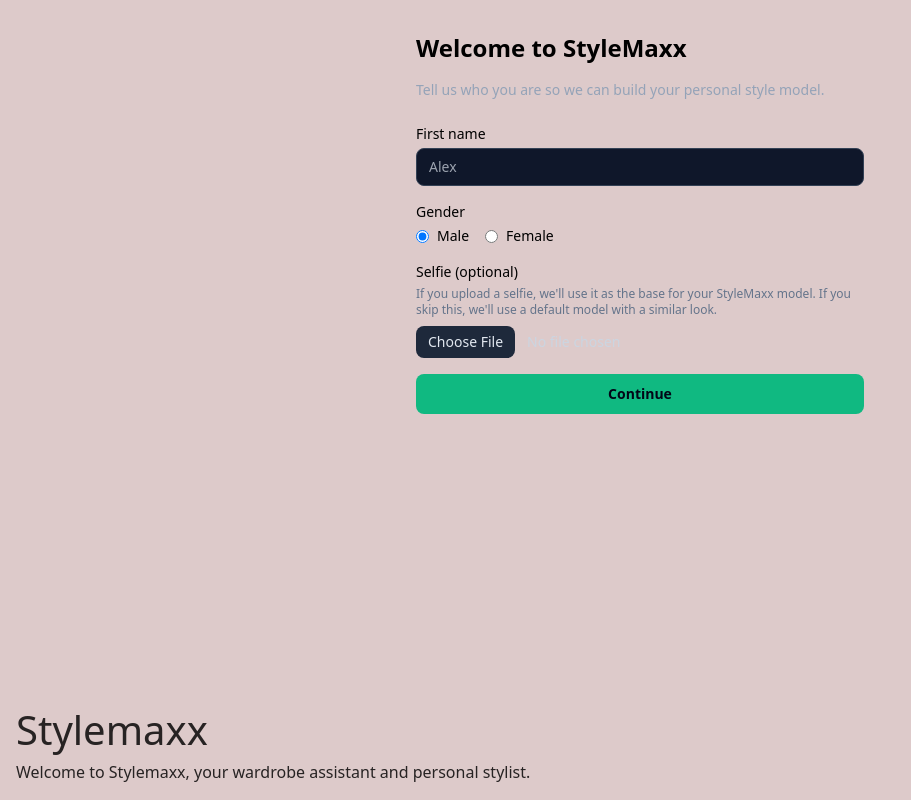
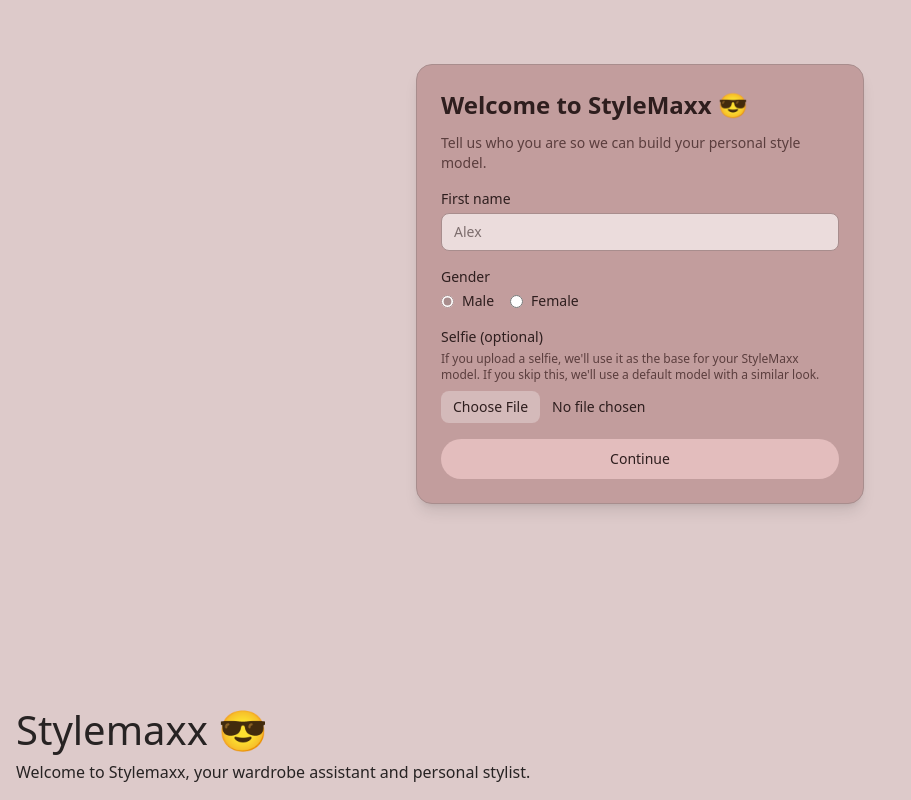
Before and after one commit to meoVUB/stylemaxx, a Django app: page /onboarding/ in a window 1280 px wide. Shown: the whole page, without its empty margins (0-911 px from the left). Run offline with Django 5.2, Linux system fonts and the light colour scheme; some libraries are stand-ins or nearby versions.

Commit message:
Update UI and URLS

```diff
--- a/core/urls.py
+++ b/core/urls.py
@@ -2,7 +2,7 @@ from django.urls import path
 from . import views
 
 urlpatterns = [
-    path('', views.swipe_view, name='swipe_dev'), # default = swipe, like tinder
+    path('', views.swipe_view, name='swipe'), # default = swipe, like tinder
     path('mystore/', views.mystore_view, name='mystore'),
     path('swipe/', views.swipe_view, name='swipe'),
     path('outfits/', views.outfits_view, name='outfits'),
--- a/core/views.py
+++ b/core/views.py
@@ -71,7 +71,7 @@ def onboarding_view(request):
         request.session.modified = True
 
         # after onboarding, send them to Swipe or Outfits (up to you)
-        return redirect("swipe_dev")
+        return redirect("swipe")
 
     return render(request, "core/onboarding.html")
 
@@ -80,6 +80,10 @@ def mystore_view(request):
     return render(request, 'core/mystore.html')
 
 def swipe_view(request):
+     # If the user has not completed onboarding → redirect
+    if not request.session.get("model_image_url"):
+        return redirect("onboarding")
+
     outfits = load_outfits()
     total = len(outfits)
 
--- a/templates/base.html
+++ b/templates/base.html
@@ -12,7 +12,7 @@
 
     <main class="max-w-5xl mx-auto px-4 py-8">
       <div class="fixed bottom-4 left-4">
-        <h1 style="font-size: 2.5rem; color: #272323;">Stylemaxx</h1>
+        <h1 style="font-size: 2.5rem; color: #272323;">Stylemaxx 😎</h1>
         <p style="color: #272323;">Welcome to Stylemaxx, your wardrobe assistant and personal stylist.</p>
       </div>
       {% block content %}{% endblock %}
--- a/templates/core/onboarding.html
+++ b/templates/core/onboarding.html
@@ -1,45 +1,46 @@
 {% extends "base.html" %}
 {% block content %}
-  <div class="max-w-md mx-auto">
-    <h1 class="text-2xl font-semibold mb-4">Welcome to StyleMaxx</h1>
-    <p class="text-slate-400 text-sm mb-6">
+<div class="max-w-md mx-auto mt-8 bg-[#C29D9D] border border-[#A88D8D] rounded-2xl p-6 shadow-lg">
+  <h1 class="text-2xl font-semibold text-[#2E1E1E] mb-3">Welcome to StyleMaxx 😎</h1>
+  <p class="text-sm text-[#5B3E3E] mb-4">
     Tell us who you are so we can build your personal style model.
   </p>
 
   <form method="post" enctype="multipart/form-data" class="space-y-4">
     {% csrf_token %}
 
+    <!-- First Name -->
     <div>
-        <label class="block text-sm font-medium mb-1" for="first_name">First name</label>
+      <label for="first_name" class="block text-sm font-medium text-[#2E1E1E] mb-1">First name</label>
       <input
         type="text"
         name="first_name"
         id="first_name"
-          class="w-full px-3 py-2 rounded-lg bg-slate-900 border border-slate-700 text-sm outline-none focus:border-emerald-400"
+        class="w-full px-3 py-2 rounded-lg bg-[#EBDCDC] border border-[#A88D8D] text-sm text-[#2E1E1E] placeholder-[#7D6E6E] focus:outline-none focus:ring-2 focus:ring-[#D4BABA]"
         placeholder="Alex"
         required
       />
     </div>
 
+    <!-- Gender -->
     <div>
-        <span class="block text-sm font-medium mb-1">Gender</span>
-        <div class="flex gap-4 text-sm">
+      <span class="block text-sm font-medium text-[#2E1E1E] mb-1">Gender</span>
+      <div class="flex gap-4 text-sm text-[#2E1E1E]">
         <label class="inline-flex items-center gap-2">
-            <input type="radio" name="gender" value="male" checked />
+          <input type="radio" name="gender" value="male" checked class="accent-[#A88D8D]" />
           <span>Male</span>
         </label>
         <label class="inline-flex items-center gap-2">
-            <input type="radio" name="gender" value="female" />
+          <input type="radio" name="gender" value="female" class="accent-[#A88D8D]" />
           <span>Female</span>
         </label>
       </div>
     </div>
 
+    <!-- Selfie -->
     <div>
-        <label class="block text-sm font-medium mb-1" for="selfie">
-          Selfie (optional)
-        </label>
-        <p class="text-xs text-slate-500 mb-2">
+      <label for="selfie" class="block text-sm font-medium text-[#2E1E1E] mb-1">Selfie (optional)</label>
+      <p class="text-xs text-[#5B3E3E] mb-2">
         If you upload a selfie, we'll use it as the base for your StyleMaxx model.
         If you skip this, we'll use a default model with a similar look.
       </p>
@@ -48,13 +49,14 @@
         name="selfie"
         id="selfie"
         accept="image/*"
-          class="block w-full text-sm text-slate-300 file:mr-3 file:py-1.5 file:px-3 file:rounded-lg file:border-0 file:bg-slate-800 file:text-slate-200 hover:file:bg-slate-700"
+        class="block w-full text-sm text-[#2E1E1E] file:mr-3 file:py-1.5 file:px-3 file:rounded-lg file:border-0 file:bg-[#D4BABA] file:text-[#2E1E1E] hover:file:bg-[#c8a9a9]"
       />
     </div>
 
+    <!-- Submit -->
     <button
       type="submit"
-        class="w-full mt-4 py-2.5 rounded-lg bg-emerald-500 text-slate-950 font-semibold text-sm hover:bg-emerald-400"
+      class="w-full mt-4 py-2.5 rounded-full bg-[#E3BDBD] text-[#2E1E1E] font-medium text-sm hover:bg-[#dcb1b1] transition"
     >
       Continue
     </button>
```
Lines whose indentation alone changed are shown as unchanged.
